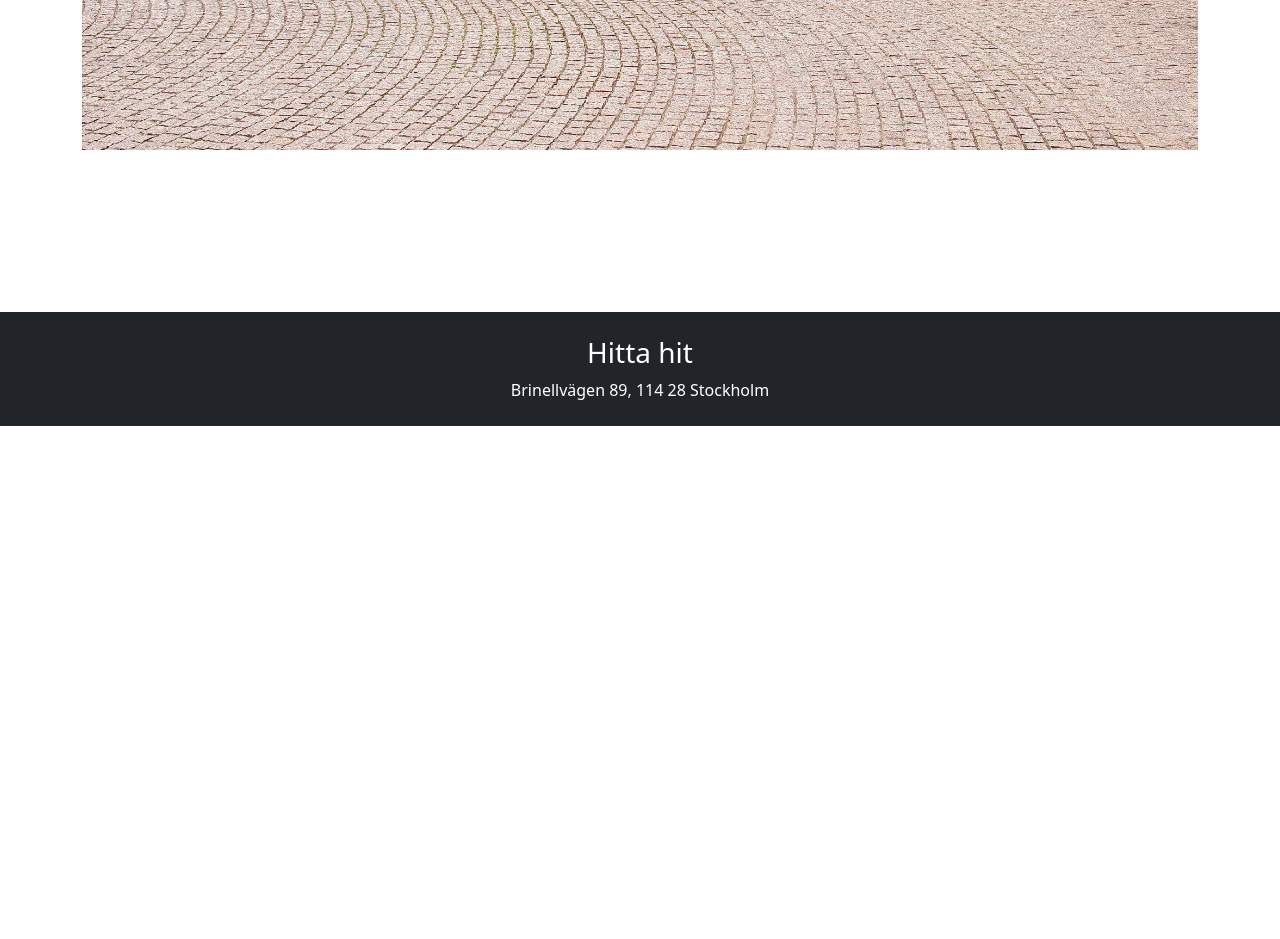
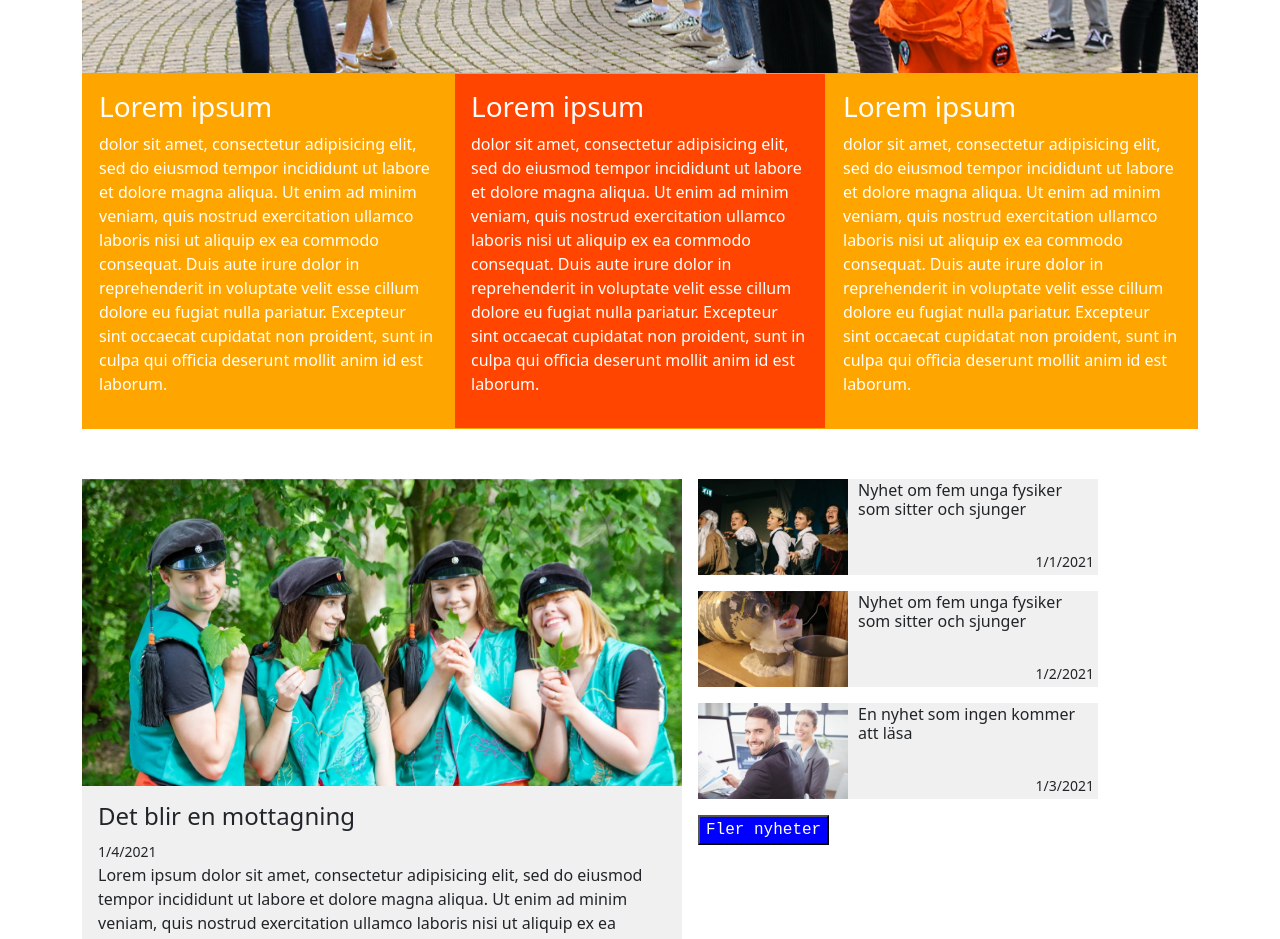
Before and after one commit to Fysiksektionen/Hemsida, a React (Create React App) app in the folder client/: page / in a window 1280 px wide. Shown: the part 640-1579 px from the top of the page. Before the commit the page ends 1066 px from the top, so only its background shows below. Built offline with nearby package versions, Linux system fonts and the light colour scheme.

Commit message:
Changed frontpage, added news widget, added tiny news stuff, added news page

```diff
--- a/client/src/App.tsx
+++ b/client/src/App.tsx
@@ -1,10 +1,12 @@
 import React from 'react';
 import Frontpage from './pages/frontpage'
+import NewsArticlePage from './pages/news_article_page'
 import Header from './components/header'
 import Footer from './components/footer'
 import { Switch, Route } from "react-router-dom";
 import './App.css'
-
+import { title } from 'process';
+import {DummyData2} from './components/news/frontpage_news_widget'
 
 function App() {
   return (
@@ -14,6 +16,10 @@ function App() {
 
         <div className="content container">
             <Switch>
+
+                <Route path="/newsarticle">
+                    <NewsArticlePage {...DummyData2} />
+                </Route>
 
                 <Route path="/">
                     <Frontpage />
--- /dev/null
+++ b/client/src/components/banner.tsx
@@ -0,0 +1,13 @@
+import placeholder from '../placeholder_images/placeholder.jpg'
+import React from 'react';
+
+function Banner() {
+    // TODO: Temporary, should be improved in another branch
+  return (
+    <div className="" style={{}}>
+        <img src={placeholder} style={{width: "100%", marginTop: "50px"}}></img>
+    </div>
+  )
+}
+
+export default Banner;
--- /dev/null
+++ b/client/src/components/button.tsx
@@ -0,0 +1,15 @@
+import React from 'react';
+
+export interface IButton {
+    text: string,
+    color: string
+}
+
+function Button(props: IButton) {
+    // TODO: Temporary, should be improved in another branch
+    return (
+        <button style={{color: "white", backgroundColor: props.color, fontFamily: "MONOSPACE"}}>{props.text}</button>
+    )
+}
+
+export default Button;
--- /dev/null
+++ b/client/src/components/menu_months.tsx
@@ -0,0 +1,20 @@
+import React from 'react';
+
+interface IMenuMonths {
+    links: string[12]
+}
+
+const monthNames = [ "January", "February", "March", "April", "May", "June", "July", "August", "September", "October", "November", "December" ];
+
+function MenuMonths() {
+    return (
+      <div style={{width: "400px"}}>
+        <ul style={{listStyleType: "none"}}>
+          <li><a href="#">Senaste nytt</a></li>
+            {monthNames.map(month => <li><a href='#'>{month}</a></li>)}
+        </ul>
+      </div>
+    )
+  }
+
+  export default MenuMonths;
--- /dev/null
+++ b/client/src/components/news/frontpage_news_widget.tsx
@@ -0,0 +1,48 @@
+import React from 'react';
+import NewsItemCompact from './news_item_compact'
+import {INewsItem} from './news_item'
+import NewsFeedTiny, {INewsFeedTiny} from './news_feed_tiny'
+import news_placeholder from '../../placeholder_images/news_placeholder.jpg';
+import news_placeholder_image1 from '../../placeholder_images/news_placeholder1.jpg';
+import news_placeholder_image2 from '../../placeholder_images/news_placeholder2.jpg';
+import news_placeholder_image3 from '../../placeholder_images/news_placeholder3.jpg';
+
+
+interface INewsWidget {
+
+}
+
+// TODO: remove
+const DummyData : INewsFeedTiny = {items: [
+  { thumbnail: news_placeholder_image1,
+    title: "Nyhet om fem unga fysiker som sitter och sjunger",
+    published: new Date("2021-01-01")
+  },
+  { thumbnail: news_placeholder_image2,
+    title: "Nyhet om fem unga fysiker som sitter och sjunger",
+    published: new Date("2021-01-02")
+  },
+  { thumbnail: news_placeholder_image3,
+    title: "En nyhet som ingen kommer att läsa",
+    published: new Date("2021-01-03")
+  },
+]}
+
+export const DummyData2 : INewsItem = {
+  image: news_placeholder,
+  title: "Det blir en mottagning",
+  published: new Date("2021-01-04"),
+  text: "Lorem ipsum dolor sit amet, consectetur adipisicing elit, sed do eiusmod tempor incididunt ut labore et dolore magna aliqua. Ut enim ad minim veniam, quis nostrud exercitation ullamco laboris nisi ut aliquip ex ea commodo consequat."
+}
+
+
+function NewsWidget(props : INewsWidget) {
+  return (
+    <div className="" style={{display: "flex"}}>
+        <NewsItemCompact {...DummyData2}/>
+        <NewsFeedTiny {...DummyData}/>
+    </div>
+  )
+}
+
+export default NewsWidget;
--- /dev/null
+++ b/client/src/components/news/news_feed_tiny.tsx
@@ -0,0 +1,22 @@
+import React from 'react';
+import NewsItemTiny, {INewsItemTiny} from './news_item_tiny';
+import Button, {IButton} from '../button';
+
+export interface INewsFeedTiny {
+  items : INewsItemTiny[]
+}
+
+
+// TODO: remove
+const DummyData : IButton = {color: "blue", text: "Fler nyheter"}
+
+function NewsFeedTiny(props : INewsFeedTiny) {
+  return (
+    <div className="" style={{}}>
+      { props.items.map(item => <NewsItemTiny {...item}/>) }
+      <Button {...DummyData}/>
+    </div>
+  )
+}
+
+export default NewsFeedTiny;
--- /dev/null
+++ b/client/src/components/news/news_item.tsx
@@ -0,0 +1,27 @@
+import React from 'react';
+
+export interface INewsItem {
+  image: string,
+  title: string,
+  published: Date,
+  text: string
+}
+
+function NewsArticle(props : INewsItem) {
+  return (
+    <div className="" style={{width: "600px", marginBottom: "2em", backgroundColor: "#f0f0f0", marginRight: "1em"}}>
+      <div style={{width: "100%"}}>
+        <img src={props.image} style={{width: "100%"}} />
+      </div>
+      <div style={{padding: "1em"}}>
+        <h4>{props.title}</h4>
+        <small>{props.published.toLocaleDateString()}</small>
+        <div>
+          {props.text}
+        </div>
+      </div>
+    </div>
+  )
+}
+
+export default NewsArticle;
--- /dev/null
+++ b/client/src/components/news/news_item_compact.tsx
@@ -0,0 +1,10 @@
+import React from 'react';
+import NewsArticle, {INewsItem} from './news_item'
+
+function NewsItemCompact(props : INewsItem) {
+  return (
+    <NewsArticle {...props}/>
+  )
+}
+
+export default NewsItemCompact;
--- /dev/null
+++ b/client/src/components/news/news_item_tiny.tsx
@@ -0,0 +1,23 @@
+import React from 'react';
+
+export interface INewsItemTiny {
+  thumbnail: string
+  title: string
+  published: Date
+}
+
+function NewsItemTiny(props : INewsItemTiny) {
+  return (
+    <div className="" style={{width: "400px", marginBottom: "1em", display: "flex", backgroundColor: "#f0f0f0"}}>
+      <div style={{width: "150px"}}>
+        <img src={props.thumbnail} style={{width: "100%"}} />
+      </div>
+      <div style={{width: "250px", paddingLeft: "10px", paddingTop: "2px", position: "relative"}}>
+        <h6>{props.title}</h6>
+        <small style={{display: "inline", position: "absolute", bottom: 0, right: 0, marginBottom: "3px", marginRight: "4px"}}>{props.published.toLocaleDateString()}</small>
+      </div>
+    </div>
+  )
+}
+
+export default NewsItemTiny;
--- /dev/null
+++ b/client/src/components/orange_info_boxes.tsx
@@ -0,0 +1,36 @@
+import React from 'react';
+
+function OrangeInfoBoxes() {
+    // TODO: Temporary, should be improved in another branch
+  return (
+    <div>
+      <table style={{backgroundColor: "orange", color: "white"}}>
+        <tr>
+          <td><OrangeInfoBox color="orange" /></td>
+          <td><OrangeInfoBox color="orangered" /></td>
+          <td><OrangeInfoBox color="orange" /></td>
+        </tr>
+      </table>
+    </div>
+  )
+}
+
+export default OrangeInfoBoxes;
+
+
+interface InfoBoxProps {
+  color: string
+}
+
+function OrangeInfoBox(props : InfoBoxProps) {
+    // TODO: Temporary, should be improved in another branch
+  return (
+    <div className="" style={{padding: "1em", backgroundColor: props.color}}>
+        <h3>Lorem ipsum</h3>
+        <p style={{fontWeight: "lighter"}}>dolor sit amet, consectetur adipisicing elit, sed do eiusmod tempor incididunt ut labore et dolore magna aliqua.
+        Ut enim ad minim veniam, quis nostrud exercitation ullamco laboris nisi ut aliquip ex ea commodo consequat.
+        Duis aute irure dolor in reprehenderit in voluptate velit esse cillum dolore eu fugiat nulla pariatur.
+        Excepteur sint occaecat cupidatat non proident, sunt in culpa qui officia deserunt mollit anim id est laborum.</p>
+    </div>
+  )
+}
--- a/client/src/pages/frontpage.tsx
+++ b/client/src/pages/frontpage.tsx
@@ -1,10 +1,16 @@
-import placeholder from '../placeholder.jpg'
 import React from 'react';
+import Banner from '../components/banner'
+import OrangeInfoBoxes from '../components/orange_info_boxes';
+import NewsWidget from '../components/news/frontpage_news_widget'
 
 function Frontpage() {
   return (
-    <div className="" style={{height: "800px"}}>
-        <img src={placeholder} style={{width: "100%", marginTop: "50px"}}></img>
+    <div>
+      <Banner />
+      <OrangeInfoBoxes />
+      <div style={{height: "50px"}}></div>
+      <NewsWidget />
+      <div style={{height: "100px"}}></div>
     </div>
   )
 }
--- /dev/null
+++ b/client/src/pages/news_article_page.tsx
@@ -0,0 +1,17 @@
+import React from 'react';
+import NewsArticle, {INewsItem} from '../components/news/news_item';
+import MenuMonths from '../components/menu_months'
+
+function NewsArticlePage(props: INewsItem) {
+    return (
+      <div>
+        <h1>Nyheter</h1>
+        <div  style={{display: "flex"}}>
+          <NewsArticle {...props}/>
+          <MenuMonths />
+        </div>
+      </div>
+    )
+  }
+
+  export default NewsArticlePage;
```
Also changed, not shown: client/src/placeholder.jpg (deleted).
